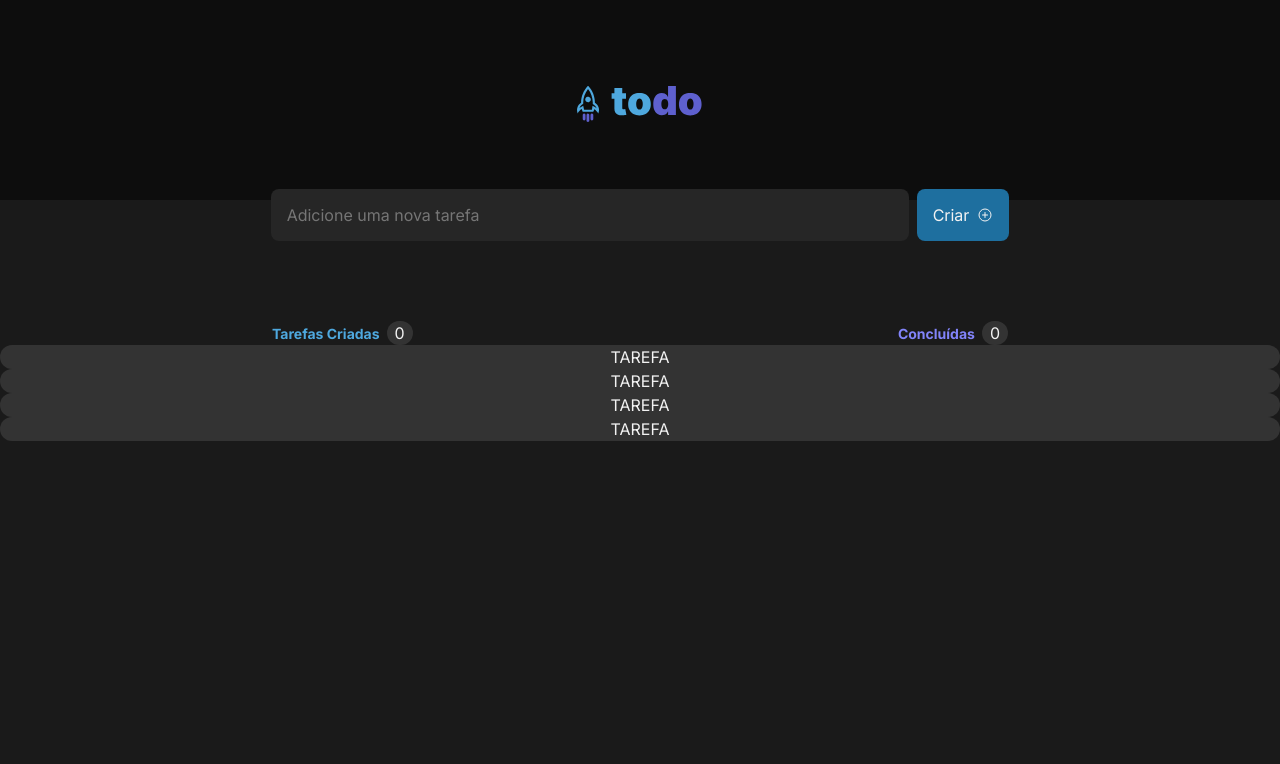
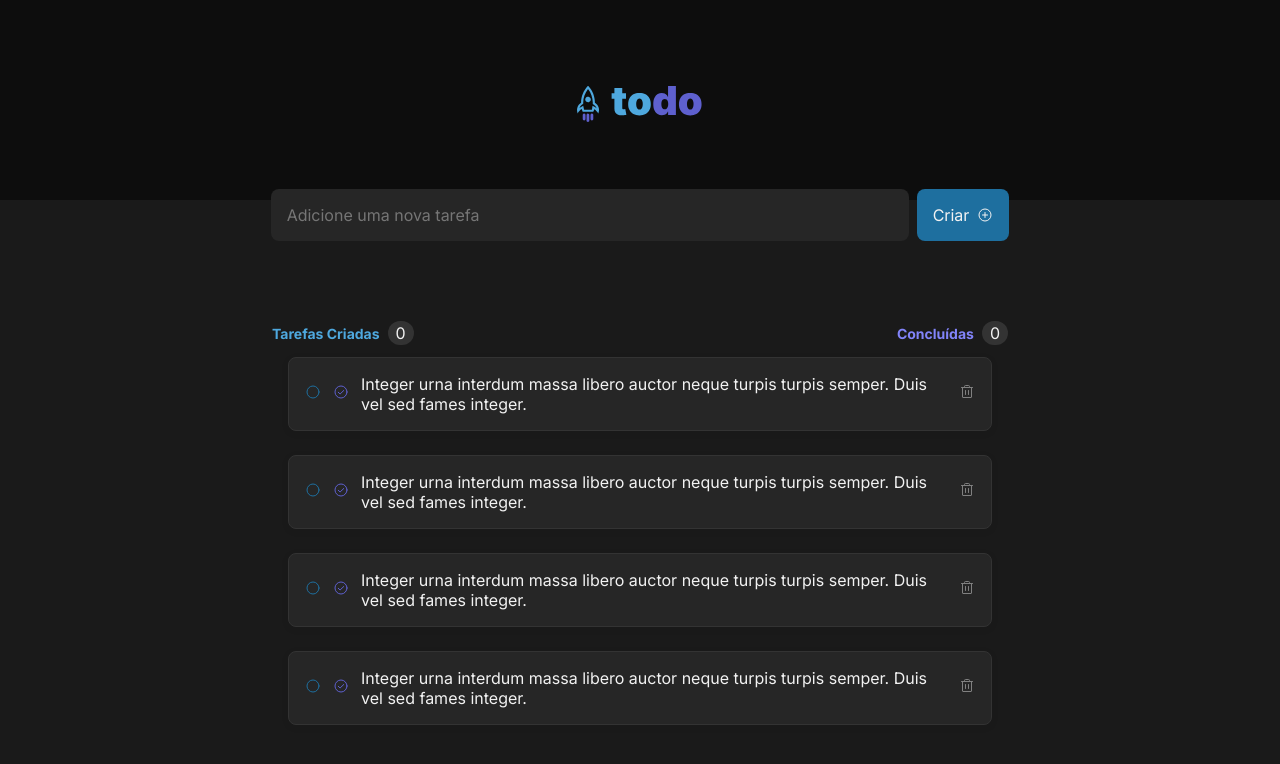
Before and after one commit to beasou/toDoList, a React (Vite) app: page / in a window 1280 px wide. Shown: the top 764 px of the page. Built offline with nearby package versions, Linux system fonts and the light colour scheme; a web font is replaced by a local one.

Commit message:
Realizando Task

```diff
--- a/src/components/Task/index.module.css
+++ b/src/components/Task/index.module.css
@@ -0,0 +1,34 @@
+.card {
+  display: flex;
+  align-items: center;
+  justify-content: center;
+}
+.task {
+  display: flex;
+  padding: 16px;
+  align-items: center;
+  justify-content: center;
+  margin: 12px;
+  width: 704px;
+  gap: 12px;
+  border-radius: 8px;
+  border: 1px solid var(--gray-400);
+  background: var(--gray-500);
+  box-shadow: 0px 2px 8px 0px rgba(0, 0, 0, 0.06);
+}
+
+.trash {
+  color: var(--gray-300);
+}
+
+.trash:hover {
+  color: var(--danger);
+}
+.circle{
+    color: var(--blue-400);
+}
+
+.check{
+ color:var(--purple-400);
+ weight:fill;
+}
--- a/src/components/Task/index.tsx
+++ b/src/components/Task/index.tsx
@@ -1,5 +1,17 @@
-export function Task(){
-    return(
-        <p>TAREFA</p>
-    )
+import styles from "./index.module.css";
+import { Circle,CheckCircle, Trash } from "phosphor-react";
+export function Task() {
+  return (
+    <div className={styles.card}>
+      <div className={styles.task}>
+        <a className={styles.circle} href=""> <Circle /></a>
+        <a className={styles.check} href=""><CheckCircle/></a>
+        <p>
+          Integer urna interdum massa libero auctor neque turpis turpis semper.
+          Duis vel sed fames integer.
+        </p>
+        <a className={styles.trash} href=""> <Trash/></a>
+      </div>
+    </div>
+  );
 }
--- a/src/components/TaskCounter/index.module.css
+++ b/src/components/TaskCounter/index.module.css
@@ -10,19 +10,26 @@
   align-items: flex-end;
   align-self: stretch;
   margin-top: 4em;
+
 }
+.created {
+  display: flex;
+  align-items: center;
+  justify-content: center;
 
-.created {
   color: var(--blue-200);
   margin-right: 0.5em;
 }
 
 .completed {
+  display: flex;
+  align-items: center;
+  justify-content: center;
   color: var(--purple-200);
-  margin-right: 0.5em;
+
 }
 
-p {
+.completed  p {
   display: flex;
   padding: 0.125em 0.5em;
   flex-direction: column;
@@ -30,4 +37,15 @@ p {
   align-items: center;
   border-radius: 62.438em;
   background: var(--Gray-400, #333);
+  margin-left:0.5em;
 }
+.created p{
+  display: flex;
+  padding: 0.125em 0.5em;
+  flex-direction: column;
+  justify-content: center;
+  align-items: center;
+  border-radius: 62.438em;
+  background: var(--Gray-400, #333);
+  margin-left:0.5em;
+}
--- a/src/components/TaskCounter/index.tsx
+++ b/src/components/TaskCounter/index.tsx
@@ -3,16 +3,16 @@ import styles from "./index.module.css";
 export function TaskCounter() {
   return (
     <div className={styles.content}>
-    <div className={styles.taskCounter}>
-      <div className={styles.content}>
-        <h1 className={styles.created}>Tarefas Criadas</h1>
-        <p>0</p>
+      <div className={styles.taskCounter}>
+        <div className={styles.created}>
+          <h1>Tarefas Criadas</h1>
+          <p>0</p>
+        </div>
+        <div className={styles.completed}>
+          <h1>Concluídas</h1>
+          <p>0</p>
+        </div>
       </div>
-      <div className={styles.content}>
-        <h1 className={styles.completed} >Concluídas</h1>
-        <p>0</p>
-      </div>
-    </div>
     </div>
   );
 }
--- a/src/global.css
+++ b/src/global.css
@@ -61,3 +61,6 @@ h1 {
   font-weight: 700;
   line-height: normal;
 }
+p{
+  color: var(--gray-100)
+}
```
Also changed, not shown: src/assets/check.svg (added), src/assets/circle.svg (added).
